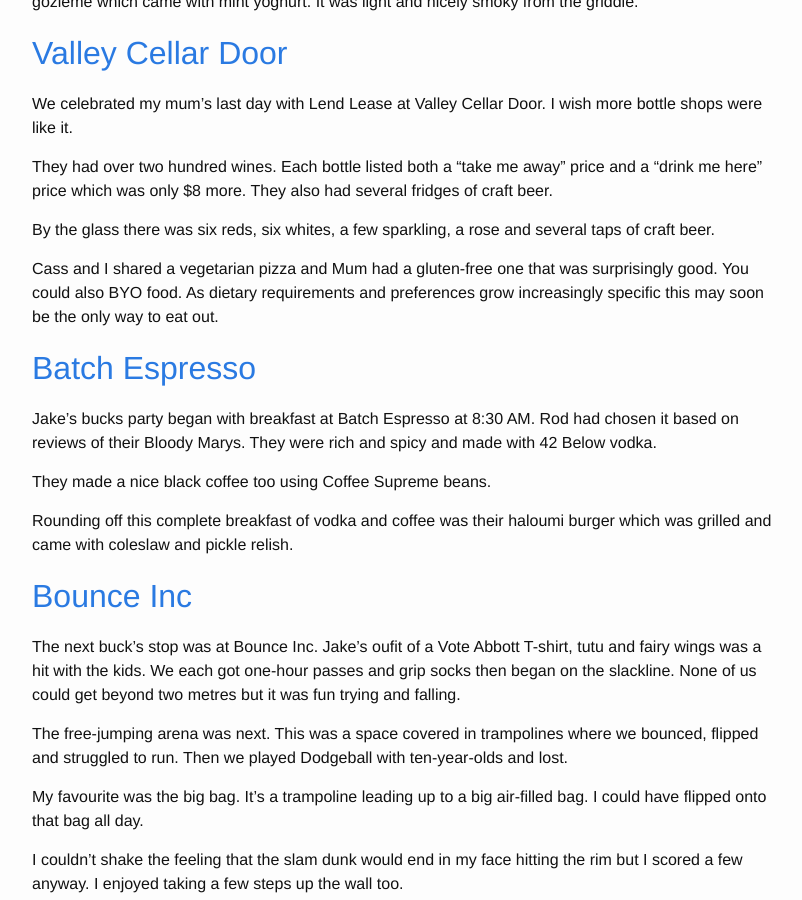
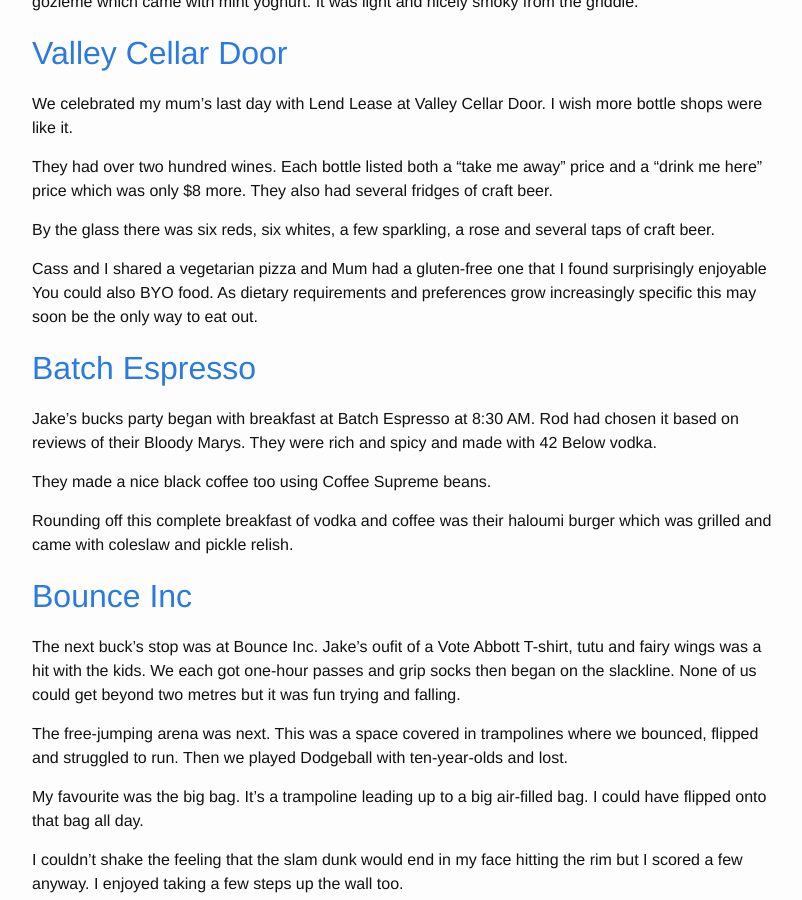
Before and after one commit to danmorrison/danmorrison.github.io, a Jekyll site: the page built from _posts/2014-10-25-melbourne-2014-09.md, in a window 1280 px wide and 900 px high, scrolled down 2046 px. Shown: the whole window, without its empty margins (238-1040 px from the left). Built offline with Jekyll 4.4.1, drawn with Linux system fonts in a browser that asks for light colours.

Commit message:
Remove objectivity

```diff
--- a/_posts/2014-10-25-melbourne-2014-09.md
+++ b/_posts/2014-10-25-melbourne-2014-09.md
@@ -104,7 +104,7 @@
 
 By the glass there was six reds, six whites, a few sparkling, a rose and several taps of craft beer.
 
-Cass and I shared a vegetarian pizza and Mum had a gluten-free one that was surprisingly good.
+Cass and I shared a vegetarian pizza and Mum had a gluten-free one that I found surprisingly enjoyable
 You could also BYO food.
 As dietary requirements and preferences grow increasingly specific this may soon be the only way to eat out.
 
```
